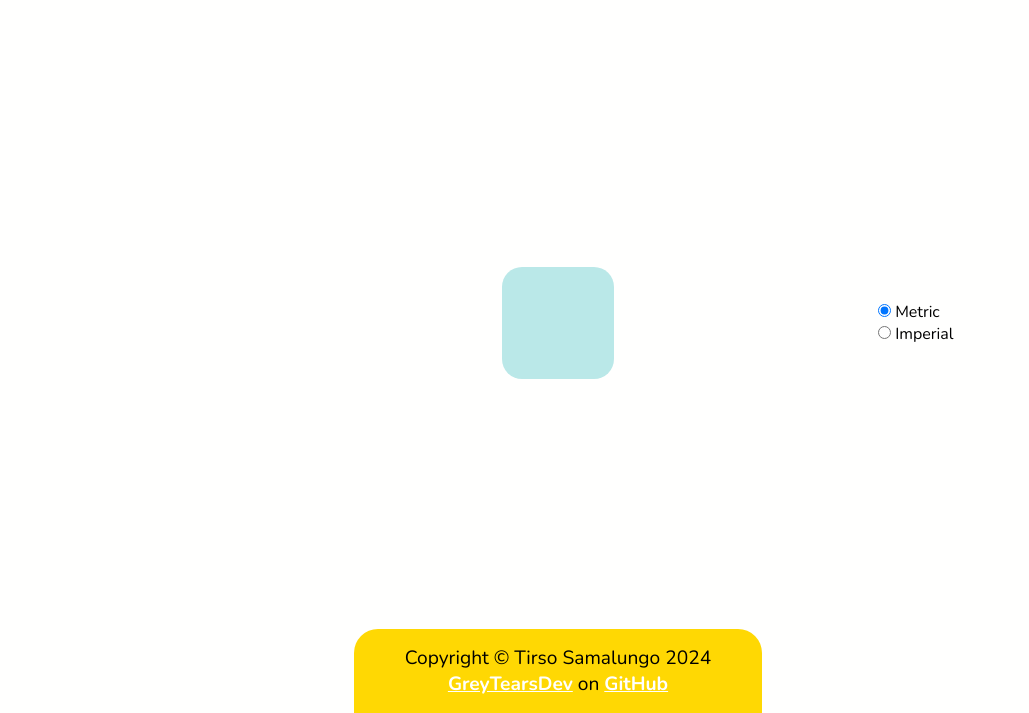
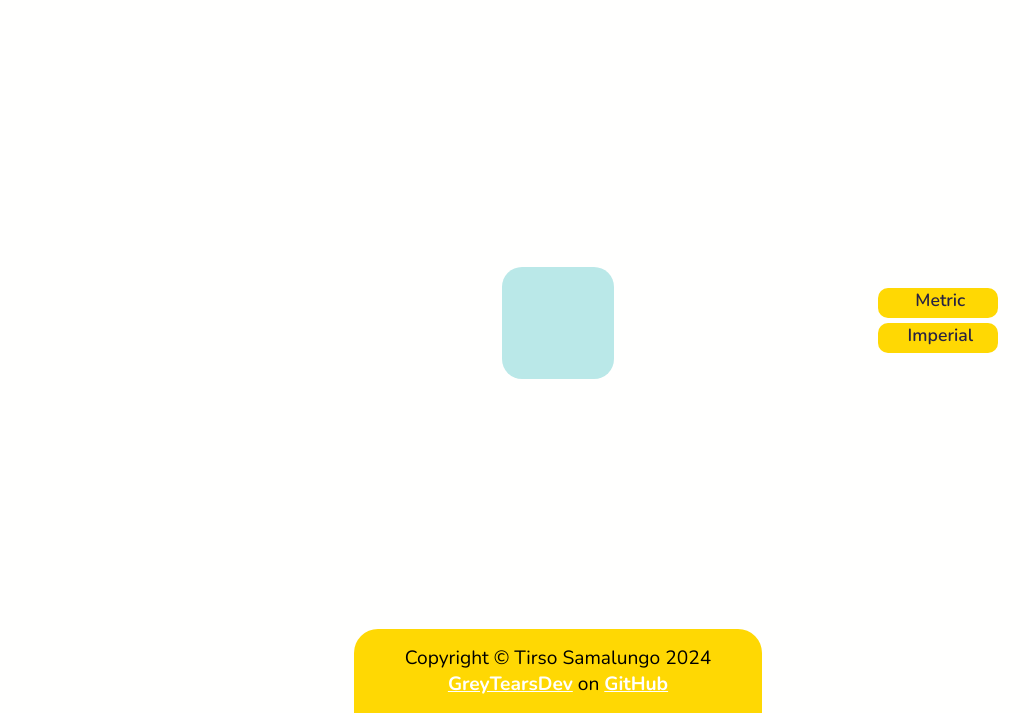
Before and after one commit to GreyTearsDev/weather-app, a website built with webpack: page src/index.html in a window 1280 px wide. Shown: the part 88-801 px from the top of the page, without its empty margins (82-1111 px from the left). Built offline with nearby package versions, Linux system fonts and the light colour scheme; no server answers.

Commit message:
Style radio buttons

```diff
--- a/src/styles.css
+++ b/src/styles.css
@@ -142,6 +142,33 @@ body {
   position: relative;
 }
 
+.temperature-unit-switcher p {
+  background-color: var(--color-button);
+  border-radius: 10px 10px 10px 10px;
+  color: var(--color-button-text);
+  display: flex;
+  font-size: 1.1rem;
+  font-weight: 600;
+  height: 30px;
+  justify-content: center;
+  margin-bottom: 5px;
+  width: 120px;
+}
+
+.temperature-unit-switcher p:hover {
+  background-color: var(--color-button-text);
+  color: var(--color-button);
+  cursor: pointer;
+}
+
+label:hover {
+  cursor: pointer;
+}
+
+input[type='radio'] {
+  appearance: none;
+}
+
 .temperature-unit-switcher {
   grid-area: right;
   display: flex;
```
